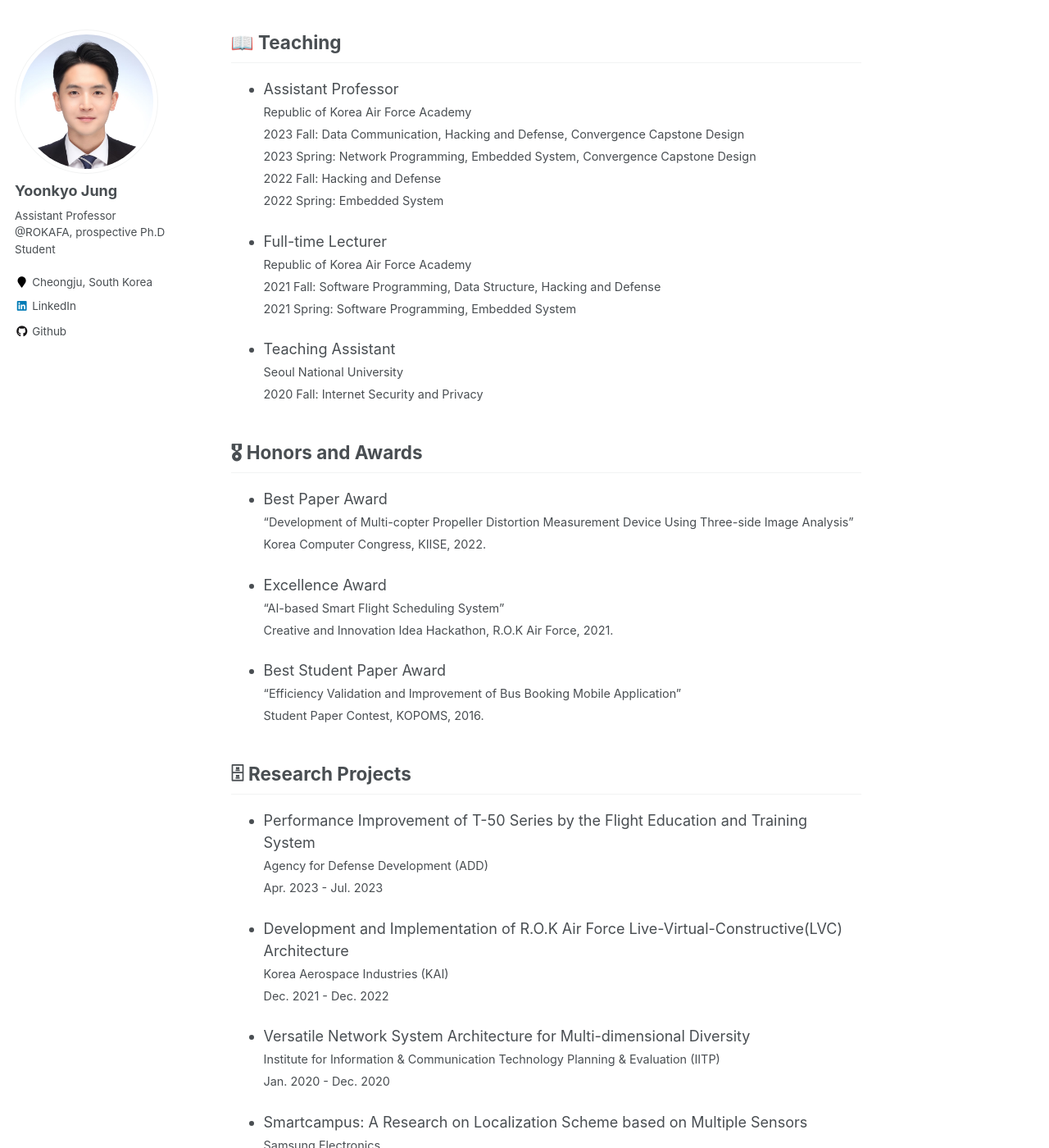
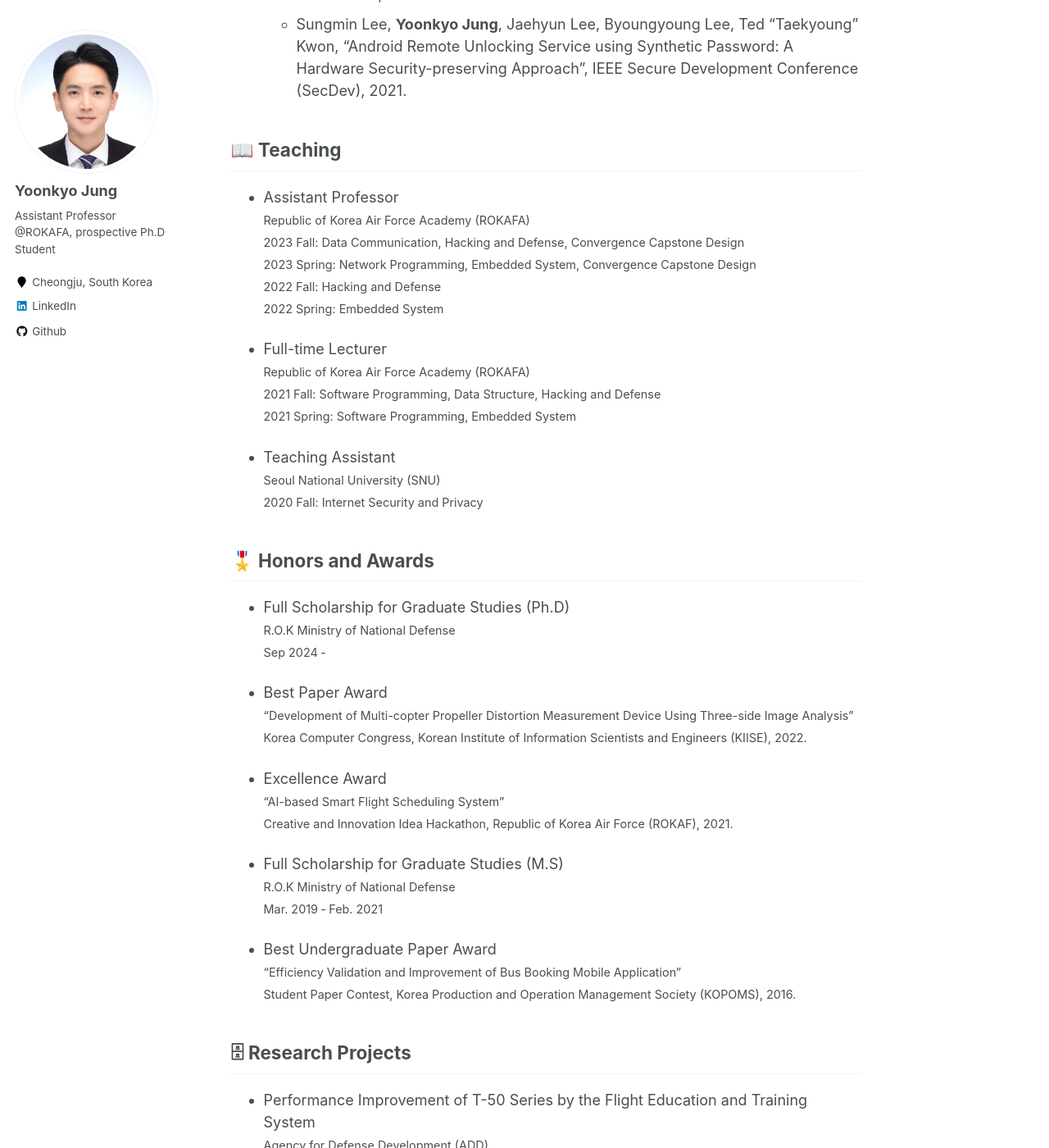
Before and after one commit to Yoonkyo/yoonkyo.github.io, a Jekyll site: the page built from _pages/about.md, in a window 1280 px wide and 1400 px high, scrolled down 2380 px. Shown: the whole window at 82% size. Built offline with Jekyll 4.4.1, drawn with Linux system fonts in a browser that asks for light colours; formulas are drawn with MathJax 3; some of the changed text lies outside the part shown.

Commit message:
Add info

```diff
--- a/_pages/about.md
+++ b/_pages/about.md
@@ -37,13 +37,11 @@
 <br>Jan. 2023 - now
 </span>
 
-
 * Assistent Professor
 <span style="font-size:80%">
 <br>Department of Computer Science, ROKAFA
 <br>Apr. 2022 - now
 </span>
-
 
 * Researcher
 <span style="font-size:80%">
@@ -51,13 +49,11 @@
 <br>Feb. 2021 - now
 </span>
 
-
 * Project Management Officer
 <span style="font-size:80%">
 <br>Aerospace Research Institute, ROKAFA
 <br>Dec. 2021 - Dec. 2022
 </span>
-
 
 * Full-time Lecturer
 <span style="font-size:80%">
@@ -65,13 +61,18 @@
 <br>Feb. 2021 - Mar. 2022
 </span>
 
+* Research Assistant
+<span style="font-size:80%">
+<br>Department of Computer Science and Engineering, SNU
+<br>Samsung Electronics SNU R&D Center
+<br>Feb. 2019 - Jan. 2021
+</span>
 
 * Radar Maintenance officer
 <span style="font-size:80%">
 <br>Air Defense Missile Command, ROKAF
 <br>Apr. 2018 - Jan. 2019
 </span>
-
 
 * Recruit Training Officer
 <span style="font-size:80%">
@@ -96,7 +97,7 @@
 ------
 * Assistant Professor
 <span style="font-size:80%">
-<br>Republic of Korea Air Force Academy
+<br>Republic of Korea Air Force Academy (ROKAFA)
 <br>2023 Fall: Data Communication, Hacking and Defense, Convergence Capstone Design
 <br>2023 Spring: Network Programming, Embedded System, Convergence Capstone Design
 <br>2022 Fall: Hacking and Defense
@@ -105,37 +106,50 @@
 
 * Full-time Lecturer
 <span style="font-size:80%">
-<br>Republic of Korea Air Force Academy
+<br>Republic of Korea Air Force Academy (ROKAFA)
 <br>2021 Fall: Software Programming, Data Structure, Hacking and Defense
 <br>2021 Spring: Software Programming, Embedded System
 </span>
 
 * Teaching Assistant
 <span style="font-size:80%">
-<br>Seoul National University
+<br>Seoul National University (SNU)
 <br>2020 Fall: Internet Security and Privacy
 </span>
 
-🎖 Honors and Awards
+🎖️ Honors and Awards
 ------
+* Full Scholarship for Graduate Studies (Ph.D)
+<span style="font-size:80%">
+<br>R.O.K Ministry of National Defense
+<br>Sep 2024 ‑
+</span>
+
 * Best Paper Award
 <span style="font-size:80%">
 <br>"Development of Multi-copter Propeller Distortion Measurement Device Using Three-side Image Analysis"
-<br>Korea Computer Congress, KIISE, 2022.
+<br>Korea Computer Congress, Korean Institute of Information Scientists and Engineers (KIISE), 2022.
 </span>
-
 
 * Excellence Award
 <span style="font-size:80%">
 <br>"AI-based Smart Flight Scheduling System"
-<br>Creative and Innovation Idea Hackathon, R.O.K Air Force, 2021.
+<br>Creative and Innovation Idea Hackathon, Republic of Korea Air Force (ROKAF), 2021.
 </span>
 
-* Best Student Paper Award
+* Full Scholarship for Graduate Studies (M.S)
+<span style="font-size:80%">
+<br>R.O.K Ministry of National Defense
+<br>Mar. 2019 ‑ Feb. 2021
+</span>
+
+* Best Undergraduate Paper Award
 <span style="font-size:80%">
 <br>"Efficiency Validation and Improvement of Bus Booking Mobile Application"
-<br>Student Paper Contest, KOPOMS, 2016.
+<br>Student Paper Contest, Korea Production and Operation Management Society (KOPOMS), 2016.
 </span>
+
+
 
 🗄 Research Projects
 ------
@@ -169,17 +183,37 @@
 <br>Jun. 2019 - Oct. 2019
 </span>
 
-💼 Academic Activities
+💼 Memberships & Professional Societies
 ------
-* Summer 2015: Research Assistant
-  * Github University
-  * Duties included: Tagging issues
-  * Supervisor: Professor Git
+* 한국컴퓨터정보학회 정회원
+<span style="font-size:80%">
+<br>2023 ~ now
+</span>
 
-* Fall 2015: Research Assistant
-  * Github University
-  * Duties included: Merging pull requests
-  * Supervisor: Professor Hub
+* 한국정보기술학회 정회원
+<span style="font-size:80%">
+<br>2023 ~ now
+</span>
+
+- 한국정보통신학회 정회원
+<span style="font-size:80%">
+<br>2022 ~ now
+</span>
+
+- 한국융합기술연구학회 정회원
+<span style="font-size:80%">
+<br>2022 ~ now
+</span>
+
+- 한국정보처리학회 종신회원
+<span style="font-size:80%">
+<br>2022 ~ now
+</span>
+
+* 한국정보과학회 종신회원
+<span style="font-size:80%">
+<br>2021 ~ now
+</span>
 
 🔥 Other Experience
 ------
@@ -190,5 +224,8 @@
 
 * Fall 2015: Research Assistant
   * Github University
-  * Duties included: Merging pull requests
-  * Supervisor: Professor Hub
+  * Duties included: Merging pull reque
+
+💻 Technical Skills
+------
+* Python (with TensorFlow and PyTorch), MATLAB, C, JAVA, $$LATEX$$, PHP, HTML, MongoDB, SQL, Android Programming (Kotlin), Prolog, Lisp
```
Also changed, not shown: other parts of _pages/about.md (+1 -1 lines).
